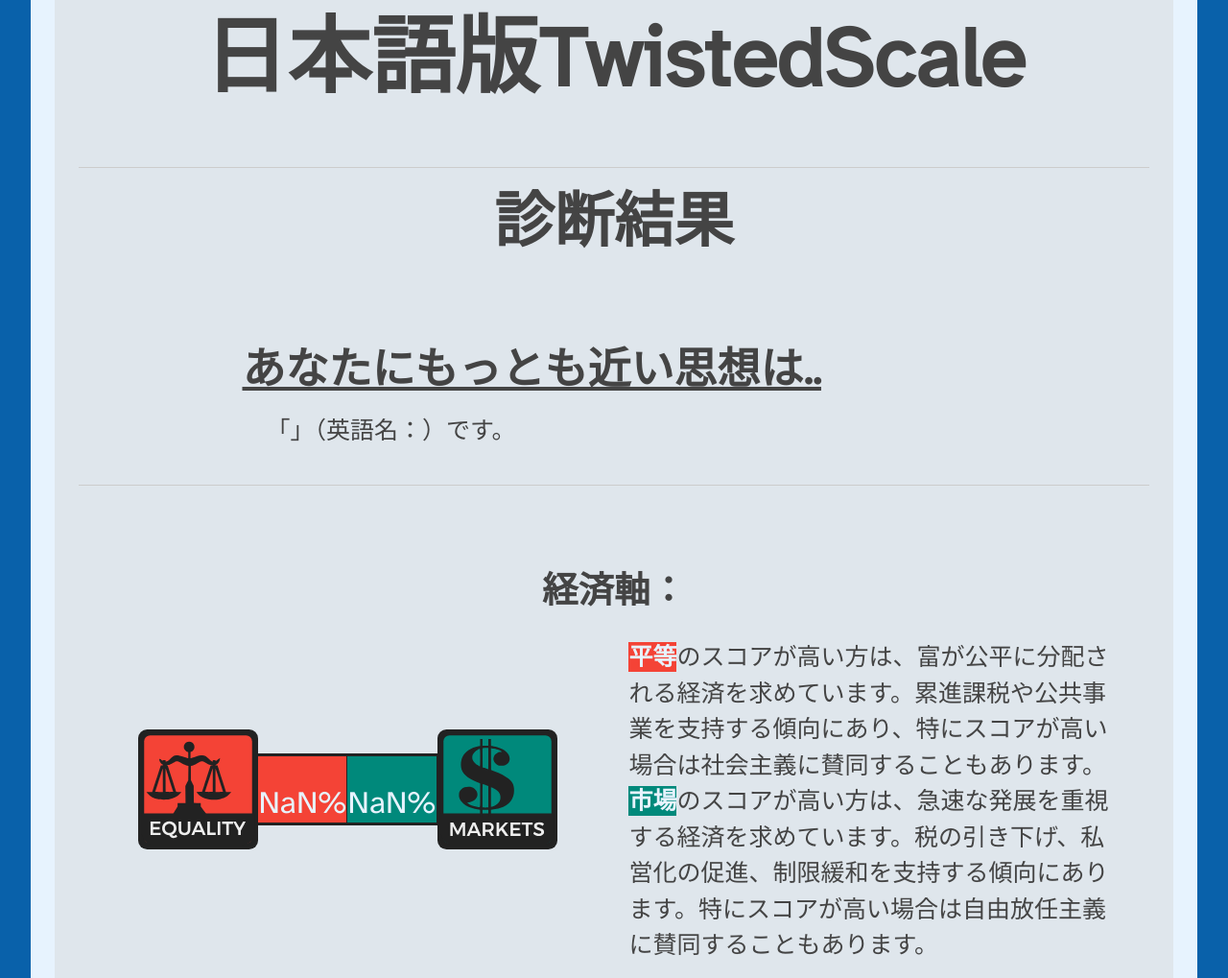
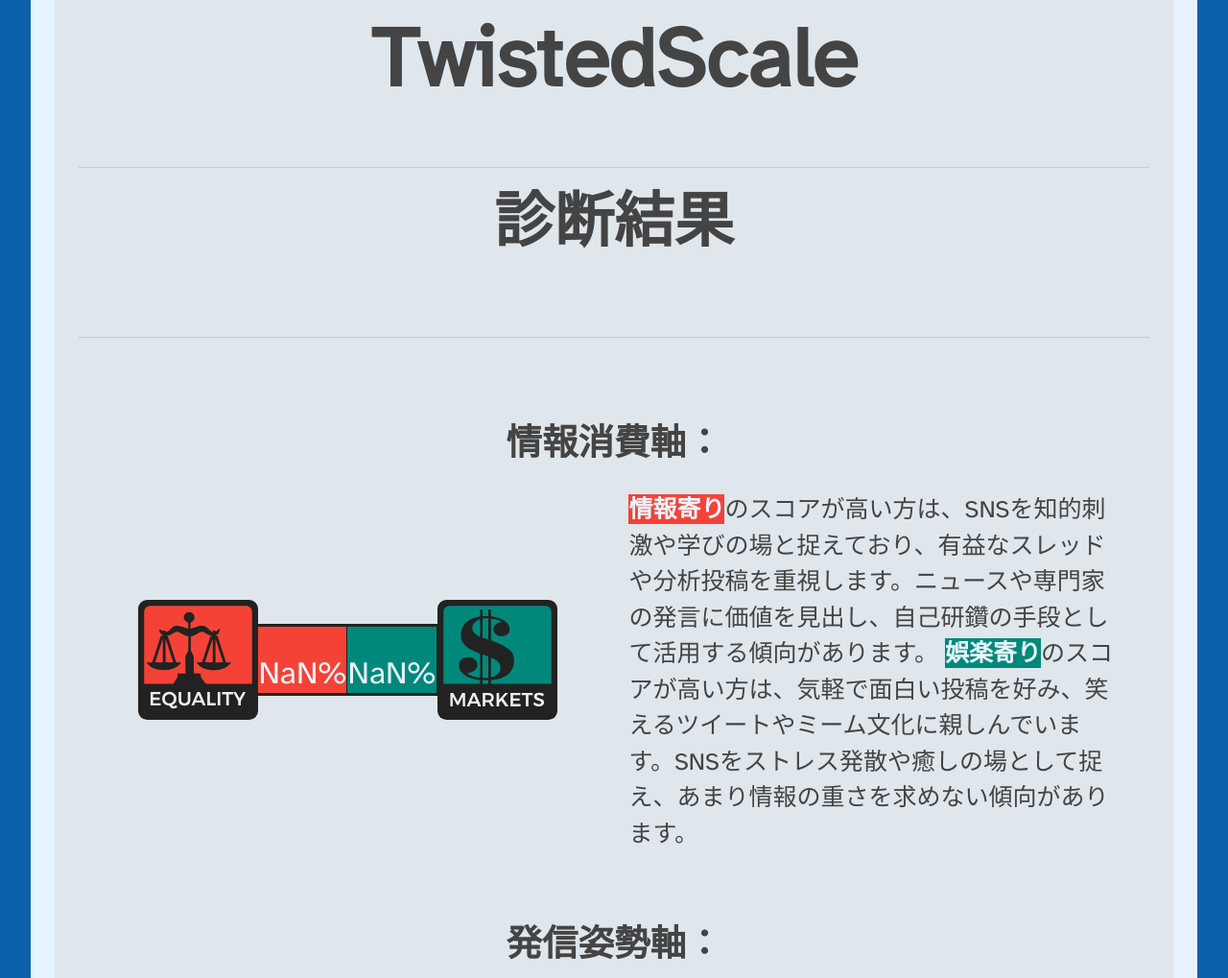
Before and after one commit to twistedscale/twistedscale.github.io, a plain HTML site: page results.html in a window 1280 px wide. Shown: the top 1019 px of the page at 96% size. Drawn offline with nearby package versions, Linux system fonts and the light colour scheme.

Commit message:
Update Result Page

```diff
--- a/results.html
+++ b/results.html
@@ -5,7 +5,7 @@
     <meta name="viewport" content="width=device-width, initial-scale=1">
     <meta name="format-detection" content="telephone=no">
 
-    <title>診断結果｜日本語版TwistedScale</title>
+    <title>診断結果｜TwistedScale</title>
 
     <link rel="preconnect" href="https://fonts.googleapis.com">
     <link href="https://fonts.googleapis.com/css2?family=Atkinson+Hyperlegible&display=swap" rel="stylesheet">
@@ -23,11 +23,11 @@
 <script type="application/javascript" src="ideologies.js"></script>
 
 <body>
-<h1 class="top">日本語版TwistedScale</h1>
+<h1 class="top">TwistedScale</h1>
 <hr>
 
 <h1>診断結果</h1>
-<div class="info_wrapper">
+<div class="info_wrapper" style="display: none;">
     <div class="section-wrapper">
         <h2>あなたにもっとも近い思想は..</h2>
         <div class="text-wrapper">
@@ -38,7 +38,7 @@
 
 <HR>
 <div class="section-wrapper">
-    <h3 class="results">経済軸：<span class="weight-300" id="economic-label"></span></h3>
+    <h3 class="results">情報消費軸：<span class="weight-300" id="economic-label"></span></h3>
     <div class="result_wrapper">
         <div class="bar-wrapper">
                 <img id="img-equality" src="value_images/equality.svg"/>
@@ -47,13 +47,15 @@
                 <img id="img-wealth" src="value_images/wealth.svg"/>
         </div>
         <div class="text-wrapper">
-            <p class="result_desc_more"><span class="more"><b style="background-color:#f44336;color:#e7f3fe;">平等</b>のスコアが高い方は、富が公平に分配される経済を求めています。累進課税や公共事業を支持する傾向にあり、特にスコアが高い場合は社会主義に賛同することもあります。<b style="background-color:#00897b;color:#e7f3fe;">市場</b>のスコアが高い方は、急速な発展を重視する経済を求めています。税の引き下げ、私営化の促進、制限緩和を支持する傾向にあります。特にスコアが高い場合は自由放任主義に賛同することもあります。</span><a>説明</a></p>
+            <!-- <p class="result_desc_more"><span class="more"><b style="background-color:#f44336;color:#e7f3fe;">平等</b>のスコアが高い方は、富が公平に分配される経済を求めています。累進課税や公共事業を支持する傾向にあり、特にスコアが高い場合は社会主義に賛同することもあります。<b style="background-color:#00897b;color:#e7f3fe;">市場</b>のスコアが高い方は、急速な発展を重視する経済を求めています。税の引き下げ、私営化の促進、制限緩和を支持する傾向にあります。特にスコアが高い場合は自由放任主義に賛同することもあります。</span><a>説明</a></p> -->
+            <p class="result_desc_more"><span class="more"><b style="background-color:#f44336;color:#e7f3fe;">情報寄り</b>のスコアが高い方は、SNSを知的刺激や学びの場と捉えており、有益なスレッドや分析投稿を重視します。ニュースや専門家の発言に価値を見出し、自己研鑽の手段として活用する傾向があります。
+<b style="background-color:#00897b;color:#e7f3fe;">娯楽寄り</b>のスコアが高い方は、気軽で面白い投稿を好み、笑えるツイートやミーム文化に親しんでいます。SNSをストレス発散や癒しの場として捉え、あまり情報の重さを求めない傾向があります。</span><a>説明</a></p>
         </div>
 	</div>
 </div>
 
 <div class="section-wrapper">
-    <h3 class="results">外交軸：<span class="weight-300" id="diplomatic-label"></span></h3>
+    <h3 class="results">発信姿勢軸：<span class="weight-300" id="diplomatic-label"></span></h3>
     <div class="result_wrapper">
         <div class="bar-wrapper">
             <img id="img-might" src="value_images/might.svg"/>
@@ -62,12 +64,14 @@
             <img id="img-peace" src="value_images/peace.svg"/>
         </div>
         <div class="text-wrapper">
-            <p class="result_desc_more"><span class="more"><b style="background-color:#ff9800;">国力</b>のスコアが高い方は、愛国心が強く、ナショナリズム的傾向があります。他国に対して強硬な姿勢を取る外交や軍事力の強化に賛同する傾向があり、特にスコアが高い場合は領土拡大を支持することもあります。<b style="background-color:#03a9f4;color:#e7f3fe;">世界</b>のスコアが高い方は、コスモポリタニズムやグローバリズムに賛同する傾向があります。ハト派政策や国際協調を支持する傾向があり、特にスコアが高い場合は世界政府ないしは世界規模の共和政体を求めることもあります。</span><a>説明</a></p>
+            <!-- <p class="result_desc_more"><span class="more"><b style="background-color:#ff9800;">国力</b>のスコアが高い方は、愛国心が強く、ナショナリズム的傾向があります。他国に対して強硬な姿勢を取る外交や軍事力の強化に賛同する傾向があり、特にスコアが高い場合は領土拡大を支持することもあります。<b style="background-color:#03a9f4;color:#e7f3fe;">世界</b>のスコアが高い方は、コスモポリタニズムやグローバリズムに賛同する傾向があります。ハト派政策や国際協調を支持する傾向があり、特にスコアが高い場合は世界政府ないしは世界規模の共和政体を求めることもあります。</span><a>説明</a></p> -->
+            <p class="result_desc_more"><span class="more"><b style="background-color:#ff9800;">発信寄り</b>のスコアが高い方は、自己表現をSNSの本質と捉えており、日常の記録から意見発信まで積極的に投稿を行います。バズりやフォロワー数に関心を持つこともあります。
+<b style="background-color:#03a9f4;color:#e7f3fe;">観察寄り</b>のスコアが高い方は、投稿よりも見る専としての利用が中心で、他人の発言から刺激を受けるタイプです。無言フォローやROM専に抵抗がなく、自分の言葉を表に出すことをあまり重要視していません。</span><a>説明</a></p>
         </div>
     </div>
 </div>
 <div class="section-wrapper">
-    <h3 class="results">国家軸：<span class="weight-300" id="state-label"></span></h3>
+    <h3 class="results">関与姿勢軸：<span class="weight-300" id="state-label"></span></h3>
     <div class="result_wrapper">
         <div class="bar-wrapper">
             <img id="img-liberty" src="value_images/liberty.svg"/>
@@ -76,12 +80,16 @@
             <img id="img-authority" src="value_images/authority.svg"/>
         </div>
         <div class="text-wrapper">
-            <p class="result_desc_more"><span class="more"><b style="background-color:#ffeb3b;">自由</b>のスコアが高い方は、自由や自律をつよく求めています。民主主義に賛同し、国家が民衆の生活に干渉することを拒否する傾向にあります。なお、経済的自由についての立場は、この軸に反映されません。<b style="background-color:#303f9f;color:#e7f3fe;">権威</b>のスコアが高い方は、より強い権力を持った国家を求めています。 国家が民衆の生活を統制したり監視したりすることを求める傾向にあります。特にスコアが高い場合、検閲や独裁を支持することもあります。</span><a>説明</a></p>
+            <!-- <p class="result_desc_more"><span class="more"><b style="background-color:#ffeb3b;">自由</b>のスコアが高い方は、自由や自律をつよく求めています。民主主義に賛同し、国家が民衆の生活に干渉することを拒否する傾向にあります。なお、経済的自由についての立場は、この軸に反映されません。<b style="background-color:#303f9f;color:#e7f3fe;">権威</b>のスコアが高い方は、より強い権力を持った国家を求めています。 国家が民衆の生活を統制したり監視したりすることを求める傾向にあります。特にスコアが高い場合、検閲や独裁を支持することもあります。</span><a>説明</a></p> -->
+            <p class="result_desc_more"><span class="more"><b style="background-color:#ffeb3b;">関与寄り</b>のスコアが高い方は、意見の対立や炎上にも踏み込む姿勢があり、正義感や議論欲求が強い傾向があります。SNSを社会的責任の場と見なしており、沈黙は同意と考えることもあります。
+<b style="background-color:#303f9f;color:#e7f3fe;">距離を取る</b>スコアが高い方は、SNS上の争いや論争に巻き込まれないよう意識しており、争点には中立または無関心を装う傾向があります。快適なTL環境を保つために、ミュートやブロックを多用することもあります。
+
+</span><a>説明</a></p>
         </div>
     </div>
 </div>
 <div class="section-wrapper">
-    <h3 class="results">社会軸：<span class="weight-300" id="society-label"></span></h3>
+    <h3 class="results">統合度軸：<span class="weight-300" id="society-label"></span></h3>
     <div class="result_wrapper">
         <div class="bar-wrapper">
             <img id="img-tradition" src="value_images/tradition.svg"/>
@@ -90,7 +98,9 @@
             <img id="img-progress" src="value_images/progress.svg"/>
         </div>
         <div class="text-wrapper">
-            <p class="result_desc_more"><span class="more"><b style="background-color:#8bc34a;">伝統</b>のスコアが高い方は、伝統的価値観や道徳観に従うことを求めています。信仰心が強い人も多く、現状維持、ないしは復古主義的な立場を取る傾向があります。<b style="background-color:#7b1fa2;color:#e7f3fe;">革新</b>のスコアが高い方は、社会改良や合理主義に賛同します。 現世主義者ないしは無神論者であることも多く、積極的な環境保護や科学および技術の発展を好意的に受け止める傾向があります。</span><a>説明</a></p>
+            <!-- <p class="result_desc_more"><span class="more"><b style="background-color:#8bc34a;">伝統</b>のスコアが高い方は、伝統的価値観や道徳観に従うことを求めています。信仰心が強い人も多く、現状維持、ないしは復古主義的な立場を取る傾向があります。<b style="background-color:#7b1fa2;color:#e7f3fe;">革新</b>のスコアが高い方は、社会改良や合理主義に賛同します。 現世主義者ないしは無神論者であることも多く、積極的な環境保護や科学および技術の発展を好意的に受け止める傾向があります。</span><a>説明</a></p> -->
+            <p class="result_desc_more"><span class="more"><b style="background-color:#8bc34a;">統合寄り</b>のスコアが高い方は、SNSが現実の一部であるという認識を持っており、オンライン上の人間関係や出来事に強く影響を受けやすい傾向があります。Twitterの終了＝自我の崩壊とすら感じるかもしれません。
+<b style="background-color:#7b1fa2;color:#e7f3fe;">分離寄り</b>のスコアが高い方は、SNSはあくまで仮想の延長であり、現実とは切り離して考えるべきだという姿勢を持っています。オフラインのつながりや対面での交流を重視し、SNSはツールのひとつに過ぎないと考えます。</span><a>説明</a></p>
         </div>
     </div>
 </div>
@@ -99,7 +109,7 @@
 
 <div class="info_wrapper">
     <div class="text-wrapper">
-        <p>もっと詳しく知りたい？左派（翼）のあなたは<a href='https://leftvalues.github.io/'>LeftValues</a>、右派（翼）のあなたは<a href='https://rightvaluestest.github.io'>RightValues</a>へ（ともに日本語対応）！また、フェミニズムに興味のある方は、<a href='https://femscale.github.io/'>FemScale</a>も参考にしてください。<br><br>本診断の結果は、URLをコピー、または下の画像を保存することでシェアできます（スクショも大歓迎です）。</p>
+        <p>本診断の結果は、URLをコピー、または下の画像を保存することでシェアできます（スクショも大歓迎です）。</p>
     </div>
     <div class="share">
         <a id="btnDownload" download="TwistedScale-ja_results.png" href="">Download</a>
@@ -133,10 +143,45 @@
         }
     }
 
-    econArray = ["共産主義","社会主義","社会主義寄り","中道","市場重視","資本主義","自由放任主義"]
-    diplArray = ["コスモポリタン","国際協調主義","穏健派","中立","愛国的","民族主義","排外主義"]
-    govtArray = ["無政府主義","自由至上主義","自由重視","中立","国家重視","権威主義","全体主義"]
-    sctyArray = ["革命主義","進歩主義","進歩重視","中立","伝統重視","伝統主義","復古主義"]
+consumptionArray = [
+  "専門オタク型",     // 情報特化・分析大好き
+  "情報収集家",       // 有益情報を選んで吸収
+  "知識寄り",         // やや知識側
+  "中立",
+  "エンタ寄り",       // 娯楽・面白投稿重視
+  "TL漫遊者",         // ネタ・軽い話題中心
+  "ミーム信者"        // ミーム・バズ文化どっぷり
+]
+expressionArray = [
+  "電波塔",           // 過激・目立つ発信型
+  "アクティブ勢",     // 日常も思考も頻繁につぶやく
+  "つぶやき多め",     // 発信寄り
+  "中立",
+  "ROM寄り",         // 観察メイン、やや見る専
+  "潜伏民",           // ほぼ反応せずに巡回
+  "透明人間"          // 完全な見る専、存在感ゼロ
+]
+
+engagementArray = [
+  "開戦主義者",       // レスバ・炎上歓迎
+  "意識高いツイ廃",   // 議論や社会派トピック好き
+  "やや主張強め",     // 意見を表明することに抵抗がない
+  "中立",
+  "傍観者",           // 基本スルー、黙って見る
+  "スルースキル特化", // 火種を避ける術に長けている
+  "静観の達人"        // 一切関わらない
+]
+
+integrationArray = [
+  "電脳住民",         // SNSが生活の中心
+  "デジタル中毒者",   // 常にSNSを開いている
+  "オンライン寄り",   // SNSと現実が強くリンク
+  "中立",
+  "オフライン寄り",   // SNSはあくまで補助
+  "現実優先型",       // SNSよりも日常が本命
+  "現実主義者"        // SNSはただの道具
+]
+
 
 function setLabel(val,ary) {
         if (val > 100) { return "" } else
@@ -150,14 +195,14 @@ function setLabel(val,ary) {
         	{return ""}
     }
 
-    equality  = getQueryVariable("e")
-    peace     = getQueryVariable("d")
+    equality  = getQueryVariable("e") // 情報寄り
+    might     = getQueryVariable("d") // 観察寄り
     liberty   = getQueryVariable("g")
-    progress  = getQueryVariable("s")
-    wealth    = (100 - equality).toFixed(1)
-    might     = (100 - peace   ).toFixed(1)
+    tradition  = getQueryVariable("s") // 統合寄り(オンライン寄り)
+    wealth    = (100 - equality).toFixed(1) // 娯楽寄り
+    peace     = (100 - might   ).toFixed(1) // 発信寄り
     authority = (100 - liberty ).toFixed(1)
-    tradition = (100 - progress).toFixed(1)
+    progress = (100 - tradition).toFixed(1) // 分離寄り(オフライン寄り)
 
     setBarValue("equality", equality)
     setBarValue("wealth", wealth)
@@ -168,10 +213,10 @@ function setLabel(val,ary) {
     setBarValue("progress", progress)
     setBarValue("tradition", tradition)
 
-    document.getElementById("economic-label").innerHTML = setLabel(equality, econArray)
-    document.getElementById("diplomatic-label").innerHTML = setLabel(peace, diplArray)
-    document.getElementById("state-label").innerHTML = setLabel(liberty, govtArray)
-    document.getElementById("society-label").innerHTML = setLabel(progress, sctyArray)
+    document.getElementById("economic-label").innerHTML = setLabel(equality, consumptionArray )
+    document.getElementById("diplomatic-label").innerHTML = setLabel(might, expressionArray )
+    document.getElementById("state-label").innerHTML = setLabel(liberty, engagementArray )
+    document.getElementById("society-label").innerHTML = setLabel(tradition, integrationArray )
 
     ideology = ""
     ideologyori = ""
@@ -284,9 +329,9 @@ function setLabel(val,ary) {
         ctx.fillStyle="#222222"
         ctx.font="700 55px 'Noto Sans JP'"
         ctx.textAlign="left"
-        ctx.fillText("日本語版TwistedScale", 20, 90)
+        ctx.fillText("TwistedScale", 20, 90)
         ctx.font="45px 'Noto Sans JP'"
-        ctx.fillText(ideology, 20, 140)
+        // ctx.fillText(ideology, 20, 140)
 
         ctx.textAlign="left"
         if (equality  > 30) {ctx.fillText(equality + "%", 130, 237.5)}
@@ -300,13 +345,13 @@ function setLabel(val,ary) {
         if (progress  > 30) {ctx.fillText(progress + "%", 670, 597.5)}
 
         ctx.font="300 30px 'Noto Sans JP'"
-        ctx.fillText("8values-ja.github.io", 780, 60)
+        ctx.fillText("TwistedScale.github.io", 780, 60)
 		ctx.fillText(today, 780, 90)
         ctx.textAlign="center"
-        ctx.fillText("「経済」: " + document.getElementById("economic-label").innerHTML, 400, 175)
-        ctx.fillText("「外交」: " + document.getElementById("diplomatic-label").innerHTML, 400, 295)
-        ctx.fillText("「国家」: " + document.getElementById("state-label").innerHTML, 400, 415)
-        ctx.fillText("「社会」: " + document.getElementById("society-label").innerHTML, 400, 535)
+        ctx.fillText("「情報消費」: " + document.getElementById("economic-label").innerHTML, 400, 175)
+        ctx.fillText("「発信姿勢」: " + document.getElementById("diplomatic-label").innerHTML, 400, 295)
+        ctx.fillText("「関与姿勢」: " + document.getElementById("state-label").innerHTML, 400, 415)
+        ctx.fillText("「統合度」: " + document.getElementById("society-label").innerHTML, 400, 535)
 
         document.getElementById("banner").src = c.toDataURL();
 
```
